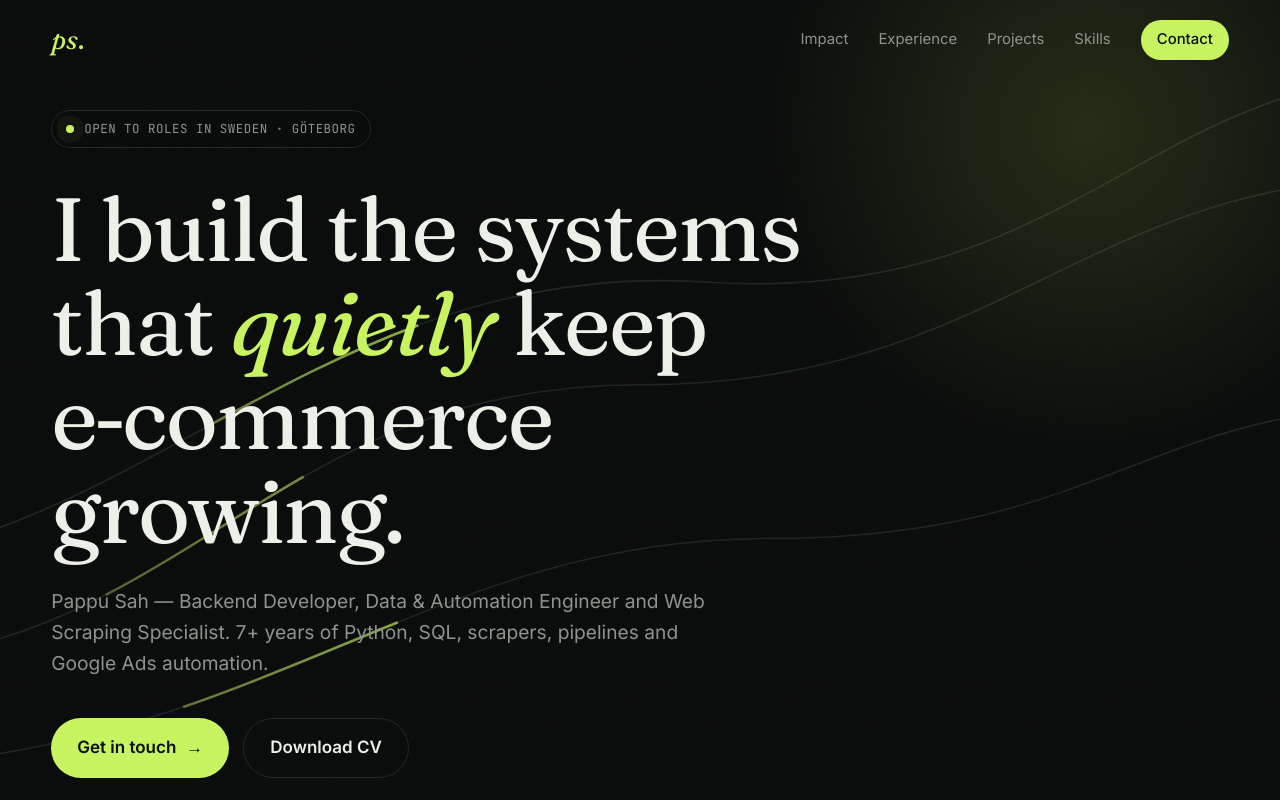
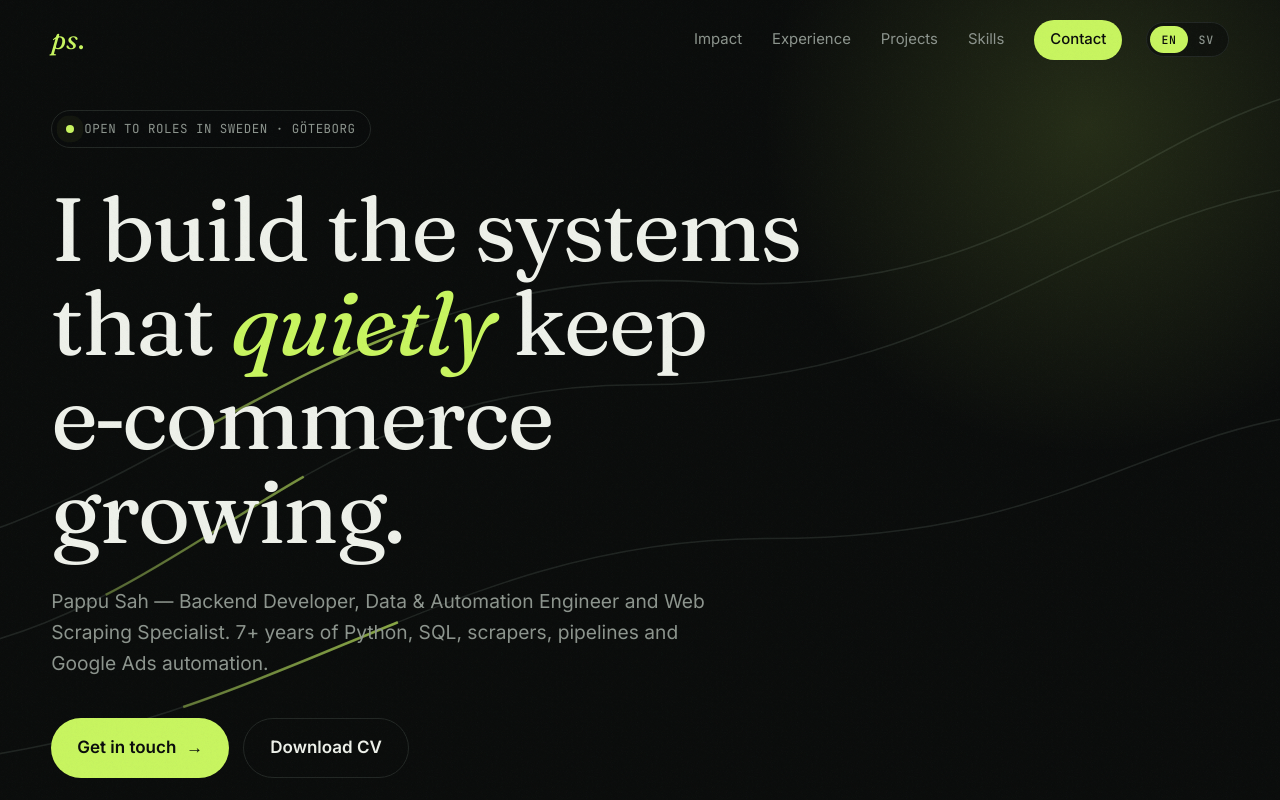
Before and after one commit to SHUBHAM-NIRMAL18/pappu-portfolio, a plain HTML site: page index.html in a window 1280 px wide. Shown: the top 800 px of the page. Drawn offline with Linux system fonts and the light colour scheme.

Commit message:
feat: add EN/SV language toggle to navbar

```diff
--- a/index.html
+++ b/index.html
@@ -27,6 +27,10 @@
     <a href="#skills">Skills</a>
     <a href="#contact" class="btn-sm">Contact</a>
   </nav>
+  <div class="lang" role="group" aria-label="Language">
+    <button type="button" data-lang="en" class="on" aria-pressed="true">EN</button>
+    <button type="button" data-lang="sv" aria-pressed="false">SV</button>
+  </div>
   <button class="burger" id="burger" aria-label="Menu"><span></span><span></span></button>
 </header>
 
--- a/style.css
+++ b/style.css
@@ -19,17 +19,22 @@ h1,h2,h3{font-family:var(--serif);font-weight:400;letter-spacing:-.02em;line-hei
 h2{font-size:clamp(2.2rem,5.5vw,4rem);margin-bottom:56px}
 
 /* nav */
-.nav{position:fixed;top:0;left:0;right:0;z-index:50;display:flex;align-items:center;justify-content:space-between;padding:18px 4vw;transition:.3s}
+.nav{position:fixed;top:0;left:0;right:0;z-index:50;display:flex;align-items:center;gap:24px;padding:18px 4vw;transition:.3s}
 .nav.solid{background:rgba(11,13,12,.8);backdrop-filter:blur(14px);border-bottom:1px solid var(--line);padding-block:12px}
 .logo{font-size:1.7rem;font-family:var(--serif)}
 .logo span{color:var(--acc)}
-.links{display:flex;gap:30px;align-items:center;font-size:.93rem;color:var(--mute)}
+.links{margin-left:auto;display:flex;gap:30px;align-items:center;font-size:.93rem;color:var(--mute)}
 .links a:hover{color:var(--ink)}
 .btn-sm{color:var(--bg)!important;background:var(--acc);padding:8px 16px;border-radius:99px;font-weight:500}
 .burger{display:none;background:none;border:0;width:34px;height:34px;cursor:pointer;position:relative}
 .burger span{position:absolute;left:5px;right:5px;height:2px;background:var(--ink);transition:.3s}
 .burger span:first-child{top:12px}.burger span:last-child{top:20px}
 .burger.x span:first-child{top:16px;transform:rotate(45deg)}.burger.x span:last-child{top:16px;transform:rotate(-45deg)}
+
+.lang{position:relative;z-index:60;display:flex;border:1px solid var(--line);border-radius:99px;padding:3px;background:rgba(11,13,12,.6)}
+.lang button{font:500 .72rem var(--mono);letter-spacing:.06em;color:var(--mute);background:none;border:0;padding:6px 11px;border-radius:99px;cursor:pointer;transition:.2s}
+.lang button:hover{color:var(--ink)}
+.lang button.on{background:var(--acc);color:var(--bg)}
 
 /* hero */
 .hero{min-height:100svh;position:relative;display:flex;flex-direction:column;justify-content:center;overflow:hidden;padding:110px 0 120px}
@@ -143,6 +148,7 @@ strong{font-weight:600;color:var(--ink)}
 }
 @media (max-width:720px){
   body{font-size:16px}
+  .lang{margin-left:auto}
   .burger{display:block;z-index:60}
   .links{position:fixed;inset:0;flex-direction:column;justify-content:center;gap:28px;font-size:1.6rem;font-family:var(--serif);background:var(--bg);color:var(--ink);transform:translateY(-100%);transition:transform .45s cubic-bezier(.7,0,.2,1)}
   .links.open{transform:none}
```
